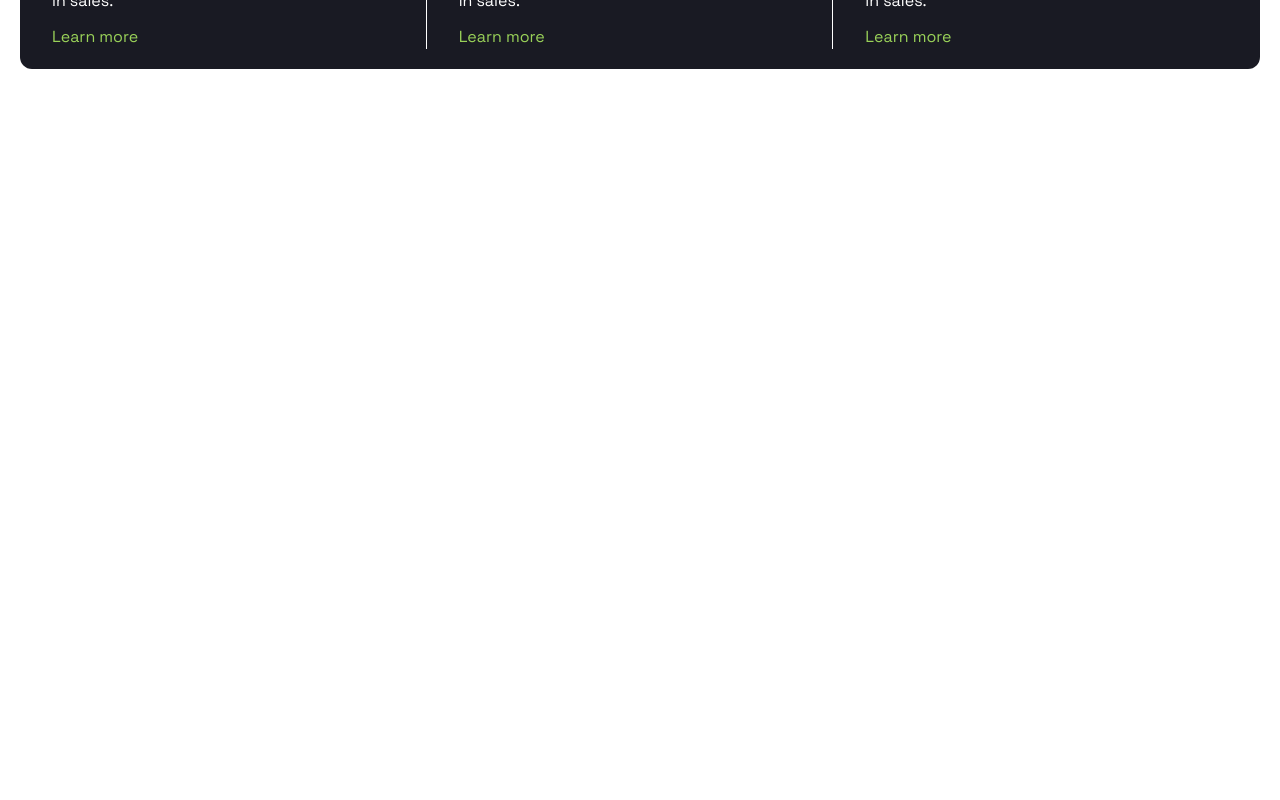
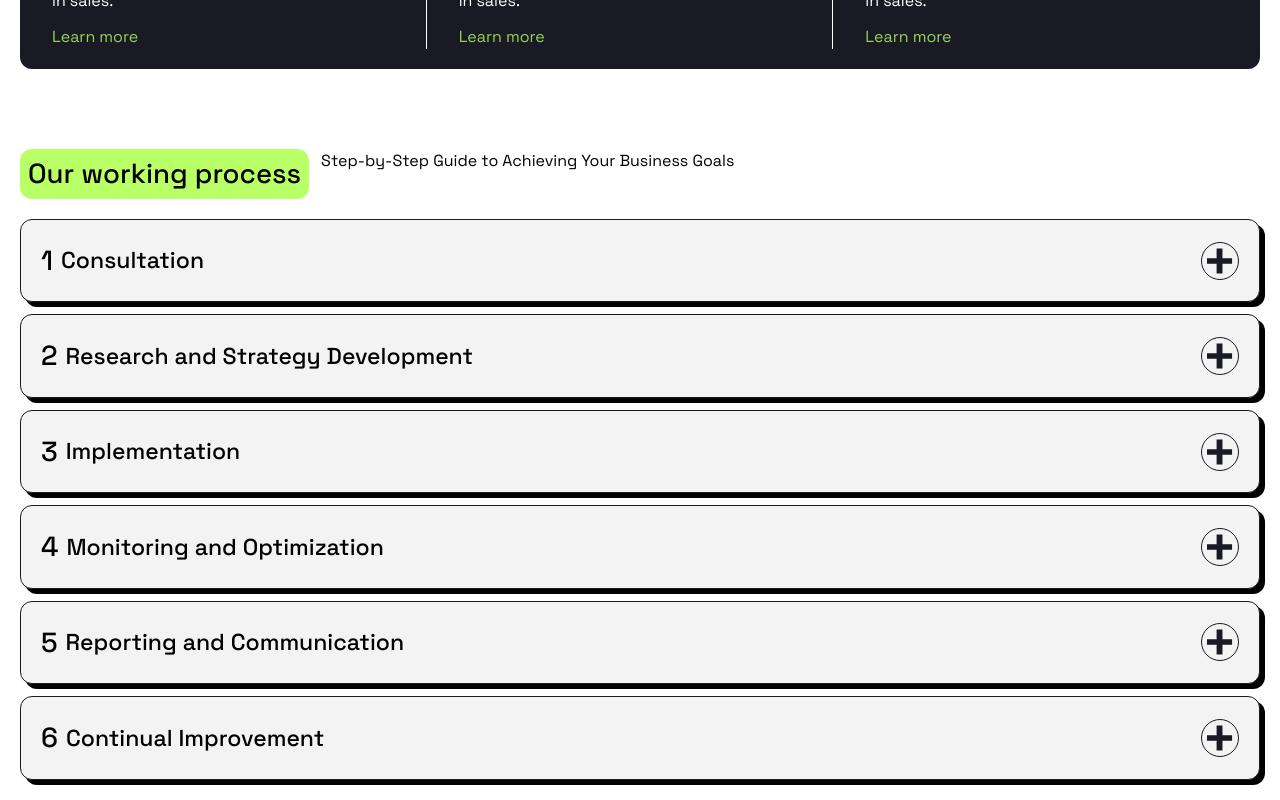
Before and after one commit to asyncasad/inspiritus, a Next.js app: page / in a window 1280 px wide. Shown: the part 2378-3178 px from the top of the page. Before the commit the page ends 2467 px from the top, so only its background shows below. Built offline with nearby package versions, Linux system fonts and the light colour scheme.

Commit message:
feat(working-process): working process

```diff
--- a/src/app/page.tsx
+++ b/src/app/page.tsx
@@ -2,6 +2,7 @@ import Banner from '@/components/banner';
 import Casestudies from '@/components/case-studies';
 import Lmth from '@/components/lmth';
 import Services from '@/components/services';
+import Workingprocess from '@/components/working-process';
 
 export default function Home() {
   return (
@@ -10,6 +11,7 @@ export default function Home() {
       <Services />
       <Lmth />
       <Casestudies />
+      <Workingprocess />
     </main>
   );
 }
--- a/src/components/icons.tsx
+++ b/src/components/icons.tsx
@@ -23,4 +23,29 @@ export const Icons = {
       </defs>
     </svg>
   ),
+  minus_icon: (props: IconProps) => (
+    <svg
+      width="18"
+      height="7"
+      viewBox="0 0 18 7"
+      fill="none"
+      xmlns="http://www.w3.org/2000/svg"
+    >
+      <path d="M0 6.14V0.5H17.76V6.14H0Z" fill="black" />
+    </svg>
+  ),
+  plus_icon: (props: IconProps) => (
+    <svg
+      width="26"
+      height="26"
+      viewBox="0 0 26 26"
+      fill="none"
+      xmlns="http://www.w3.org/2000/svg"
+    >
+      <path
+        d="M9.6 25.58V15.86H0V10.22H9.6V0.5H15.48V10.22H25.08V15.86H15.48V25.58H9.6Z"
+        fill="#191A23"
+      />
+    </svg>
+  ),
 };
--- /dev/null
+++ b/src/components/working-process/constants.ts
@@ -0,0 +1,26 @@
+export const workProcess = [
+  {
+    title: 'Consultation',
+    desc: 'During the initial consultation, we will discuss your business goals and objectives, target audience, and current marketing efforts. This will allow us to understand your needs and tailor our services to best fit your requirements.',
+  },
+  {
+    title: 'Research and Strategy Development',
+    desc: 'During the initial consultation, we will discuss your business goals and objectives, target audience, and current marketing efforts. This will allow us to understand your needs and tailor our services to best fit your requirements.',
+  },
+  {
+    title: 'Implementation',
+    desc: 'During the initial consultation, we will discuss your business goals and objectives, target audience, and current marketing efforts. This will allow us to understand your needs and tailor our services to best fit your requirements.',
+  },
+  {
+    title: 'Monitoring and Optimization',
+    desc: 'During the initial consultation, we will discuss your business goals and objectives, target audience, and current marketing efforts. This will allow us to understand your needs and tailor our services to best fit your requirements.',
+  },
+  {
+    title: 'Reporting and Communication',
+    desc: 'During the initial consultation, we will discuss your business goals and objectives, target audience, and current marketing efforts. This will allow us to understand your needs and tailor our services to best fit your requirements.',
+  },
+  {
+    title: 'Continual Improvement',
+    desc: 'During the initial consultation, we will discuss your business goals and objectives, target audience, and current marketing efforts. This will allow us to understand your needs and tailor our services to best fit your requirements.',
+  },
+];
--- /dev/null
+++ b/src/components/working-process/index.tsx
@@ -0,0 +1,33 @@
+'use client';
+import Label from '../ui/label';
+import { workProcess } from './constants';
+import Processcard from './process-card';
+
+const Workingprocess = () => {
+  return (
+    <div
+      id="working-process"
+      className="flex flex-col gap-5"
+    >
+      <div className="flex flex-col gap-3 lg:grid grid-cols-[max-content_1fr]">
+        <Label label={<h2>Our working process</h2>} />
+        <p className="max-w-[700px]">
+          Step-by-Step Guide to Achieving Your Business
+          Goals
+        </p>
+      </div>
+      <div className="flex flex-col gap-3">
+        {workProcess.map((process, index) => (
+          <Processcard
+            key={index}
+            title={process.title}
+            desc={process.desc}
+            index={index}
+          />
+        ))}
+      </div>
+    </div>
+  );
+};
+
+export default Workingprocess;
--- /dev/null
+++ b/src/components/working-process/process-card.tsx
@@ -0,0 +1,59 @@
+import { cn } from '@/lib/utils';
+import React, { useState } from 'react';
+import { Icons } from '../icons';
+
+interface ProcesscardProps {
+  title: string;
+  index: number;
+  desc: string;
+}
+
+const Processcard: React.FC<ProcesscardProps> = ({
+  title,
+  index,
+  desc,
+}) => {
+  const [isOpen, setIsOpen] = useState(false);
+
+  return (
+    <div
+      className={cn(
+        'p-5 bg-gray shadow-[5px_5px_0px_0px_rgb(0,0,0)] rounded-xl border border-dark',
+        {
+          'bg-green transition-all': isOpen,
+        }
+      )}
+    >
+      <div
+        className={cn(
+          'flex flex-row justify-between items-center',
+          {
+            'pb-3': isOpen,
+          }
+        )}
+      >
+        <div className="flex flex-row gap-2 items-center">
+          <h2>{index + 1}</h2>
+          <h3 className="line-clamp-1">{title}</h3>
+        </div>
+        <button
+          onClick={() => {
+            setIsOpen((prev) => !prev);
+          }}
+          className="flex justify-center items-center p-1 h-[30px] w-[30px] lg:h-[38px] lg:w-[38px] bg-gray rounded-full border border-dark"
+        >
+          {isOpen ? (
+            <Icons.minus_icon />
+          ) : (
+            <Icons.plus_icon />
+          )}
+        </button>
+      </div>
+      {isOpen && (
+        <p className="pt-3 border-t border-dark">{desc}</p>
+      )}
+    </div>
+  );
+};
+
+export default Processcard;
```
